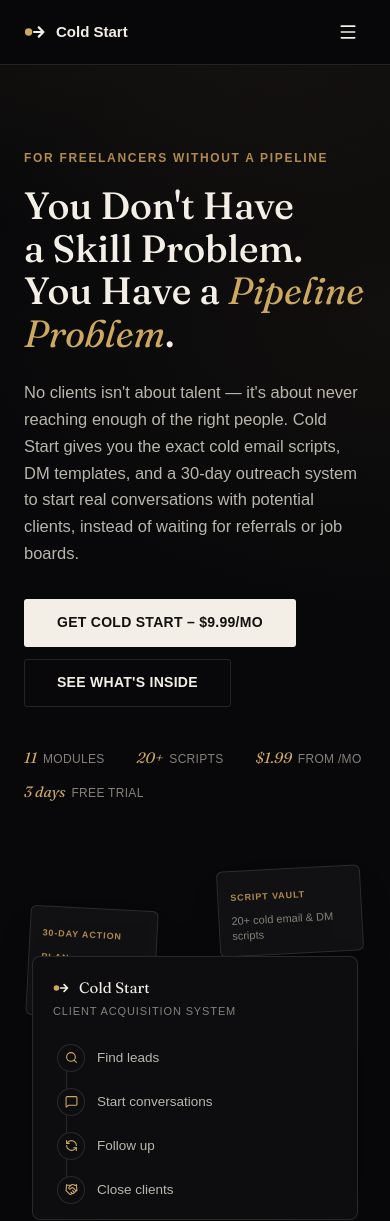
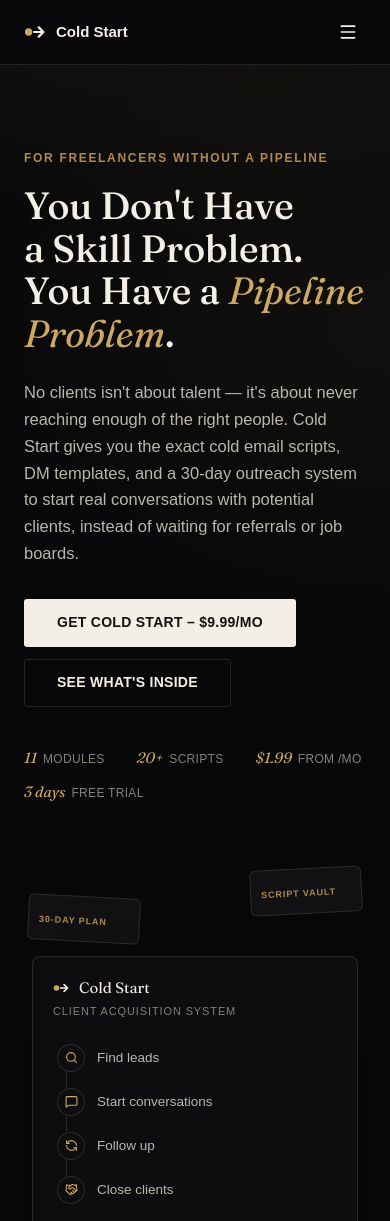
Before and after one commit to nikokristijan/coldstart-site, a Next.js app: page / in a window 390 px wide. Shown: the top 1221 px of the page. Built offline with nearby package versions, Linux system fonts and the light colour scheme; a web font is replaced by a local one.

Commit message:
Fix product-stack mobile overlap: single-line labels, more clearance

```diff
--- a/components/product-stack.tsx
+++ b/components/product-stack.tsx
@@ -16,21 +16,24 @@
  */
 export function ProductStack() {
   return (
-    <div className="relative mx-auto h-[360px] w-full max-w-sm select-none sm:h-[420px]" aria-hidden="true">
-      <div className="absolute right-1 top-2 w-36 -rotate-3 rounded-md border border-[var(--line)] bg-[var(--navy-2)]/80 p-3 shadow-[0_20px_40px_-20px_rgba(0,0,0,0.6)] sm:right-2 sm:top-4 sm:w-56 sm:-rotate-6 sm:p-4">
-        <span className="text-[9px] font-semibold uppercase tracking-[0.1em] text-[var(--teal)] sm:text-[10px]">
+    <div className="relative mx-auto h-[420px] w-full max-w-sm select-none" aria-hidden="true">
+      <div className="absolute right-1 top-2 w-28 -rotate-3 rounded-md border border-[var(--line)] bg-[var(--navy-2)]/80 p-2.5 shadow-[0_20px_40px_-20px_rgba(0,0,0,0.6)] sm:right-2 sm:top-4 sm:w-56 sm:-rotate-6 sm:p-4">
+        <span className="whitespace-nowrap text-[9px] font-semibold uppercase tracking-[0.1em] text-[var(--teal)] sm:text-[10px]">
           Script Vault
         </span>
-        <p className="mt-1.5 text-[11px] leading-snug text-[var(--ink-dim)] sm:mt-2 sm:text-[12px]">
+        <p className="mt-1.5 hidden text-[12px] leading-snug text-[var(--ink-dim)] sm:block">
           20+ cold email &amp; DM scripts
         </p>
       </div>
 
-      <div className="absolute left-1 top-12 w-32 rotate-3 rounded-md border border-[var(--line)] bg-[var(--navy-2)]/80 p-3 shadow-[0_20px_40px_-20px_rgba(0,0,0,0.6)] sm:left-0 sm:top-16 sm:w-52 sm:rotate-6 sm:p-4">
-        <span className="text-[9px] font-semibold uppercase tracking-[0.1em] text-[var(--teal)] sm:text-[10px]">
+      <div className="absolute left-1 top-9 w-28 rotate-3 rounded-md border border-[var(--line)] bg-[var(--navy-2)]/80 p-2.5 shadow-[0_20px_40px_-20px_rgba(0,0,0,0.6)] sm:left-0 sm:top-16 sm:w-52 sm:rotate-6 sm:p-4">
+        <span className="whitespace-nowrap text-[9px] font-semibold uppercase tracking-[0.1em] text-[var(--teal)] sm:hidden">
+          30-Day Plan
+        </span>
+        <span className="hidden whitespace-nowrap text-[10px] font-semibold uppercase tracking-[0.1em] text-[var(--teal)] sm:inline">
           30-Day Action Plan
         </span>
-        <p className="mt-1.5 text-[11px] leading-snug text-[var(--ink-dim)] sm:mt-2 sm:text-[12px]">
+        <p className="mt-1.5 hidden text-[12px] leading-snug text-[var(--ink-dim)] sm:block">
           Day-by-day outreach schedule
         </p>
       </div>
```
